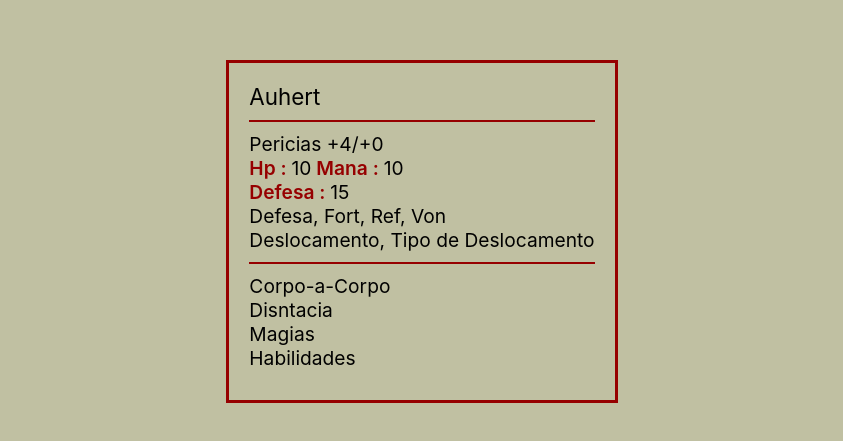
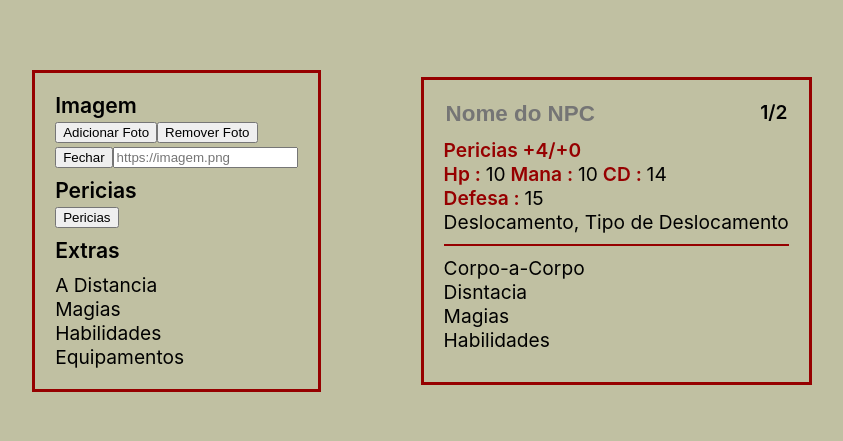
Before and after one commit to RAFILKLDEV/T20-NPC-Creator, a React (Create React App) app: page / in a window 1280 px wide. Shown: the part 169-610 px from the top of the page, without its empty margins (218-1061 px from the left). Built offline with nearby package versions, Linux system fonts and the light colour scheme.

Commit message:
adiconado Componente Pericias, Logica de CheckBox adicionada. Novo Html para auxiliar na criação e CSS de componentes atualizado!

```diff
--- a/src/App.css
+++ b/src/App.css
@@ -5,20 +5,78 @@
   align-items: center;
   justify-content: center;
   background-color: rgb(192, 192, 162);
+  gap: 100px;
 }
 
-.Npc-Creator {
+.Npc-Creator,
+.Npc-Helper {
   border: var(--red) solid 3px;
   padding: 20px;
   font-size: 1.2rem;
 }
 
+.Npc-Helper {
+  display: flex;
+  flex-direction: column;
+  gap: 10px;
+}
+
+.Npc-Helper-Title {
+  font-weight: 600;
+  height: auto;
+  font-size: 1.1em;
+}
+
+.Npc-Helper-Pericias {
+  display: none;
+  position: absolute;
+  gap: 5px;
+  top: calc(50vh - (500px / 2));
+  left: calc(50vw - (500px / 2));
+  width: 500px;
+  height: 500px;
+}
+
+.Npc-Helper-List {
+  display: grid;
+  grid-template-columns: 1fr 1fr 1fr;
+  height: 500px;
+  background-color: antiquewhite;
+}
+
 .Npc-Info {
   display: flex;
   justify-content: space-between;
-  border-bottom: var(--red) solid 2px;
-  padding: 0px 0px 10px;
+}
+
+.Npc-Name {
   font-size: 1.4rem;
+  font-weight: 600;
+  background-color: inherit;
+  border: none;
+}
+
+.Npc-Nd {
+  width: 30px;
+  text-align: center;
+  font-weight: 600;
+}
+
+.Npc-Nd:hover {
+  width: auto;
+}
+
+.Npc-Nd:hover button {
+  display: inline-flex;
+  font-size: 1.4rem;
+}
+
+.Npc-Info button {
+  background-color: inherit;
+  border: inherit;
+  font-weight: 600;
+  display: none;
+  font-size: 1.2rem;
 }
 
 .Npc-Img {
--- a/src/App.jsx
+++ b/src/App.jsx
@@ -1,21 +1,103 @@
-import { useState } from "react";
+import { useRef, useState } from "react";
 import "./App.css";
 import Attribute from "./components/Attribute/Attribute";
 import Combat from "./components/Combat/Combat";
 import Image from "./components/Image/Image";
 import Info from "./components/Info/Info";
+import Pericias from "./components/Pericias/Pericias";
 import NpcContext from "./contexts/npcContext";
 
 function App() {
   const [nd, setNd] = useState(0);
+  const [pericias, setPericias] = useState([
+    { name: "Acrobacia", trained: false },
+    { name: "Adestramento", trained: false },
+    { name: "Atuação", trained: false },
+    { name: "Cavalgar", trained: false },
+    { name: "Conhecimento", trained: false },
+    { name: "Cura", trained: false },
+    { name: "Enganação", trained: false },
+    { name: "Fortitude", trained: false },
+    { name: "Furtividade", trained: false },
+    { name: "Guerra", trained: false },
+    { name: "Iniciativa", trained: false },
+    { name: "Intimidação", trained: false },
+    { name: "Intuição", trained: false },
+    { name: "Investigação", trained: false },
+    { name: "Jogatina", trained: false },
+    { name: "Ladinagem", trained: false },
+    { name: "Luta", trained: false },
+    { name: "Misticismo", trained: false },
+    { name: "Nobreza", trained: false },
+    { name: "Oficio", trained: false },
+    { name: "Percepção", trained: false },
+    { name: "Pilotagem", trained: false },
+    { name: "Pontaria", trained: false },
+    { name: "Reflexos", trained: false },
+    { name: "Religião", trained: false },
+    { name: "Sobrevivência", trained: false },
+    { name: "Vontade", trained: false },
+  ]);
+
+  const tabPericias = useRef();
 
   return (
     <div className="App">
       <NpcContext.Provider value={{ nd, setNd }}>
+        <div className="Npc-Helper">
+          <div>
+            <div className="Npc-Helper-Title">Imagem</div>
+            <button>Adicionar Foto</button>
+            <button>Remover Foto</button>
+            <div className="Npc-Helper-Image">
+              <button
+                onClick={() => (tabPericias.current.style.display = "none")}
+              >
+                Fechar
+              </button>
+              <input type="text" placeholder="https://imagem.png" />
+            </div>
+          </div>
+          <div>
+            <div className="Npc-Helper-Title">Pericias</div>
+            <button
+              onClick={() => (tabPericias.current.style.display = "block")}
+            >
+              Pericias
+            </button>
+            <div ref={tabPericias} className="Npc-Helper-Pericias">
+              <button
+                onClick={() => (tabPericias.current.style.display = "none")}
+              >
+                Fechar
+              </button>
+              <div className="Npc-Helper-List">
+                {pericias.map((e) => (
+                  <Pericias
+                    name={e.name}
+                    pericias={pericias}
+                    key={e.name}
+                    setPericias={setPericias}
+                  />
+                ))}
+              </div>
+            </div>
+          </div>
+          <div>
+            <div className="Npc-Helper-Title">Extras</div>
+          </div>
+          <div className="Npc-Helper-Extras">
+            <div>A Distancia</div>
+            <div>Magias</div>
+            <div>Habilidades</div>
+            <div>Equipamentos</div>
+          </div>
+        </div>
+
         <div className="Npc-Creator">
-          <Info />
+          <Info nd={nd} setNd={setNd} />
           <Image />
-          <Attribute nd={nd} setNd={setNd} />
+          <Attribute pericias={pericias} setPericias={setPericias} nd={nd} />
           <Combat />
         </div>
       </NpcContext.Provider>
--- a/src/components/Attribute/Attribute.jsx
+++ b/src/components/Attribute/Attribute.jsx
@@ -1,20 +1,32 @@
-import React from "react";
+import React, { useState } from "react";
 import { tabela } from "../../constants";
 import ComboLabel from "../ComboLabel/ComboLabel";
 
 const Attribute = (props) => {
+  const [kek, setKek] = useState([1, 2, 3, 4]);
+
   return (
     <div className="Npc-Attributes">
       {/* 0 ND 1 ATK 2 NATK 3 DMG 4 DEF 5 HP 6 PERT 7 PER 8 CD */}
-      <div>
+      <div className="ComboLabel-Label">
         Pericias +{tabela[props.nd][6]}/+{tabela[props.nd][7]}
       </div>
       <div className="Npc-Attributes-Stats">
-        <ComboLabel name="Hp" n={5} />
-        <ComboLabel name="Mana" n={5} />
+        <ComboLabel name="Hp" nd={props.nd} n={5} />
+        <ComboLabel name="Mana" nd={props.nd} n={5} />
+        <ComboLabel name="CD" nd={props.nd} n={8} />
       </div>
-      <ComboLabel name="Defesa" n={4} />
-      <div>Defesa, Fort, Ref, Von</div>
+      <ComboLabel name="Defesa" nd={props.nd} n={4} />
+      {props.pericias.map((e) => {
+        if (e.trained) {
+          return (
+            <div key={e.name}>
+              <span className="ComboLabel-Label">{e.name} :&nbsp;</span>
+              <span>{tabela[props?.nd][6]}</span>
+            </div>
+          );
+        }
+      })}
       <div>Deslocamento, Tipo de Deslocamento</div>
     </div>
   );
--- a/src/components/ComboLabel/ComboLabel.jsx
+++ b/src/components/ComboLabel/ComboLabel.jsx
@@ -1,10 +1,8 @@
-import React, { useContext, useState } from "react";
+import React, { useEffect, useState } from "react";
 import { tabela } from "../../constants";
-import NpcContext from "../../contexts/npcContext";
 
 const ComboLabel = (props) => {
-  const { nd } = useContext(NpcContext);
-  const [valor, setValor] = useState(nd);
+  const [valor, setValor] = useState(0);
 
   const incrementar = () => {
     if (valor === 20) {
@@ -19,12 +17,16 @@ const ComboLabel = (props) => {
     setValor(valor - 1);
   };
 
+  useEffect(() => {
+    setValor(props.nd);
+  }, [props.nd]);
+
   return (
     <div className="ComboLabel">
       <span className="ComboLabel-Label">{props.name} :&nbsp;</span>
       <div className="ComboLabel-Combo">
         <button onClick={decrementar}>&lt;</button>
-        <span>{tabela[valor][props.n]}</span>
+        <span>{tabela[valor][props?.n]}</span>
         <button onClick={incrementar}>&gt;</button>
       </div>
     </div>
--- a/src/components/Info/Info.jsx
+++ b/src/components/Info/Info.jsx
@@ -1,22 +1,29 @@
 import React from "react";
+import { tabela } from "../../constants";
 
 const Info = (props) => {
   const incrementar = () => {
     if (props.nd === 20) {
-      props.setNd(props.nd + 1);
+      return;
     }
+    props.setNd(props.nd + 1);
   };
 
   const decrementar = () => {
     if (props.nd === 0) {
-      props.setNd(props.nd - 1);
+      return;
     }
+    props.setNd(props.nd - 1);
   };
 
   return (
     <div className="Npc-Info">
-      <div className="Npc-Name">Auhert</div>
-      <div className="Npc-Nd">{props.nd}</div>
+      <input className="Npc-Name" placeholder="Nome do NPC"></input>
+      <div className="Npc-Nd">
+        <button onClick={decrementar}>&lt;</button>
+        <span>{tabela[props.nd][0]}</span>
+        <button onClick={incrementar}>&gt;</button>
+      </div>
     </div>
   );
 };
--- /dev/null
+++ b/src/components/Pericias/Pericias.jsx
@@ -0,0 +1,27 @@
+import React, { useRef } from "react";
+
+const Pericias = (props) => {
+  const input = useRef();
+
+  const trained = () => {
+    const values = [...props.pericias];
+
+    values[values.findIndex((e) => e.name == props.name)].trained =
+      !values[values.findIndex((e) => e.name == props.name)].trained;
+
+    return props.setPericias(values);
+  };
+
+  return (
+    <div style={{
+        display: "flex",
+        justifyContent: "space-between",
+        padding: 10
+    }}>
+      <span style={{}}>{props.name}</span>
+      <input onChange={trained} ref={input} type="checkbox" />
+    </div>
+  );
+};
+
+export default Pericias;
```
